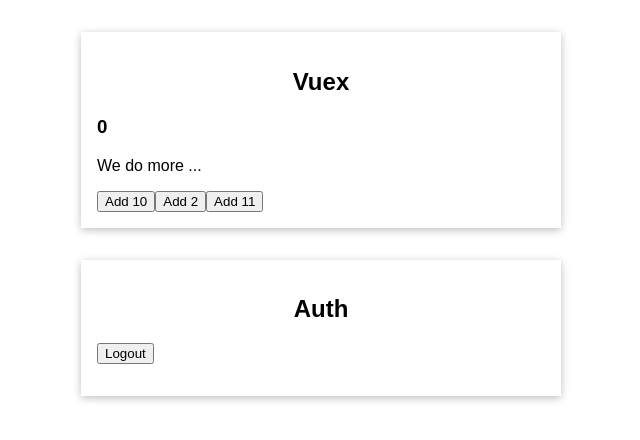
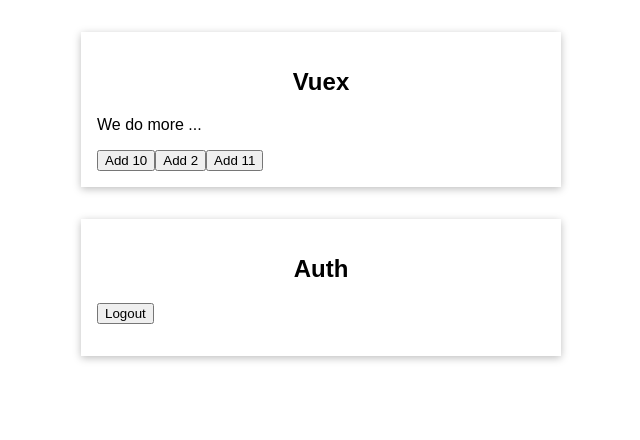
Before and after one commit to gentixyann/stock-trader, a Vue app: page / in a window 1280 px wide. Both pictures are taken after a click on the button "Login". Shown: the top 440 px of the page, without its empty margins (319-959 px from the left). Built offline with nearby package versions, Linux system fonts and the light colour scheme.

Commit message:
storeを２つに分けた

```diff
--- a/src/App.vue
+++ b/src/App.vue
@@ -33,7 +33,7 @@
   methods: {
      addOne() {
       this.$store.dispatch({
-        type: 'increase',
+        type: 'numbers/increase',
         value: 3
         });
     }
--- a/src/components/ChangeCounter.vue
+++ b/src/components/ChangeCounter.vue
@@ -12,7 +12,7 @@
     // addOne() {
     //   this.$store.dispatch('increment');
     // }
-    ...mapActions(['increment', 'increase'])
+    ...mapActions('numbers', ['increment', 'increase'])
   },
 }
 </script>
--- a/src/components/FavoriteValue.vue
+++ b/src/components/FavoriteValue.vue
@@ -7,7 +7,7 @@
 export default {
  computed: {
     counter() {
-      return this.$store.getters.normalizeCounter;
+      return this.$store.getters['numbers/normalizeCounter'];
     }
   },
 };
--- a/src/components/TheCounter.vue
+++ b/src/components/TheCounter.vue
@@ -10,7 +10,7 @@
     // counter() {
     //   return this.$store.getters.finalCounter;
     // }
-    ...mapGetters(['finalCounter'])
+    ...mapGetters('numbers', ['finalCounter'])
   },
 };
 </script>
```
